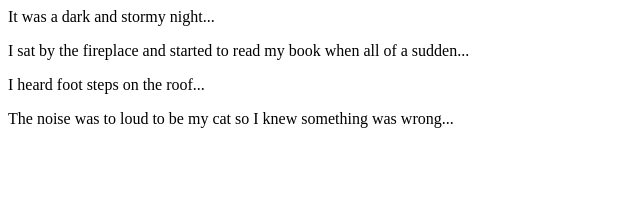
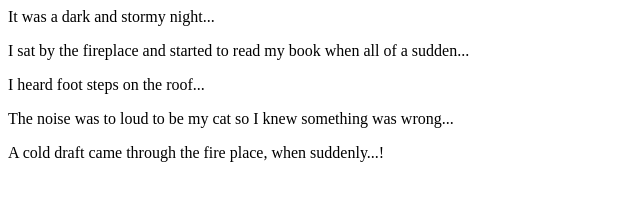
Before and after one commit to EyeLikeFire/fireside-story, a plain HTML site: page index.html in a window 1280 px wide. Shown: the whole page, without its empty margins (0-640 px from the left). Drawn offline with Linux system fonts and the light colour scheme.

Commit message:
5th line

```diff
--- a/index.html
+++ b/index.html
@@ -4,5 +4,6 @@
     <p>I sat by the fireplace and started to read my book when all of a sudden...</p>
     <p>I heard foot steps on the roof...</p>
     <p>The noise was to loud to be my cat so I knew something was wrong...</p>
+    <p>A cold draft came through the fire place, when suddenly...!</p>
   </body>
 </html>
```
